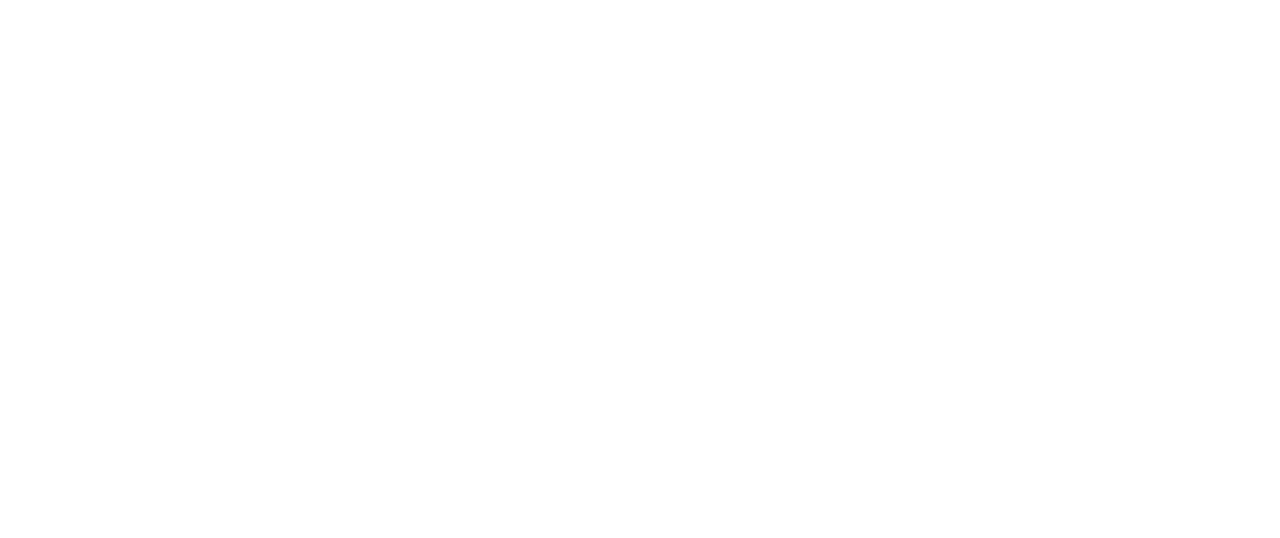
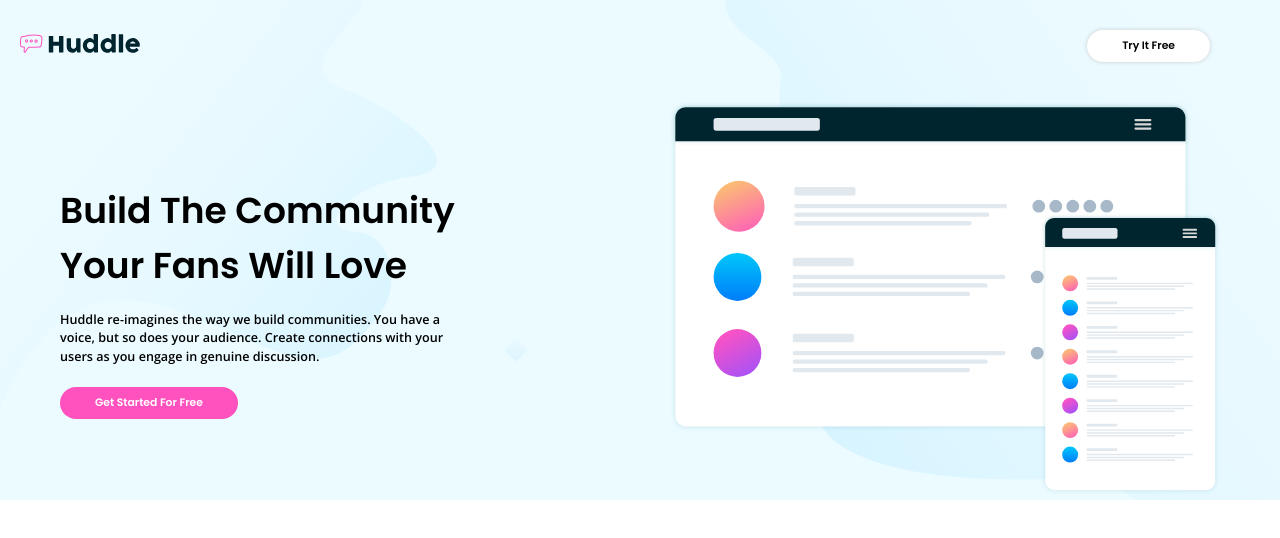
Before and after one commit to gabrielneoob/huddle-landing-page, a plain HTML site: page index.html in a window 1280 px wide. Drawn offline with nearby package versions, Linux system fonts and the light colour scheme.

Commit message:
adicionado header e main

```diff
--- a/css/global.css
+++ b/css/global.css
@@ -1,5 +1,8 @@
 html {
   font-size: 18px;
+}
+
+body {
   margin: 0;
 }
 
@@ -12,3 +15,24 @@ ul {
   margin: 0;
   padding: 0;
 }
+
+img {
+  max-width: 100%;
+  height: 100%;
+  object-fit: cover;
+}
+
+a {
+  text-decoration: none;
+}
+
+.button {
+  background: #fff;
+  font-size: 0.6rem;
+  color: #000;
+  font-family: "Poppins";
+  padding: 8px 35px;
+  border-radius: 50px;
+  display: inline-block;
+  margin: 0 50px 0px 0px;
+}
--- /dev/null
+++ b/css/header.css
@@ -0,0 +1,50 @@
+.header-bg {
+  background: url(../img/bg-hero-desktop.svg) var(--cor-n-1);
+}
+
+.header- {
+  display: flex;
+  justify-content: space-between;
+  align-items: center;
+  padding: 30px 20px 40px;
+}
+
+.header- img {
+  max-width: 120px;
+}
+
+.header- .button {
+  box-shadow: 0px 0px 4px #ccc;
+}
+
+.header- a:hover {
+  color: #888;
+}
+
+main {
+  display: grid;
+  grid-template-columns: repeat(2, 1fr);
+  align-items: center;
+  padding: 0px 60px;
+  gap: 60px;
+}
+
+.introdution-title {
+  font-family: "Poppins";
+  text-transform: capitalize;
+  margin-bottom: 18px;
+}
+
+.introdution-txt {
+  font-family: "Open Sans";
+  font-size: 0.7rem;
+  line-height: 1.5;
+  max-width: 57ch;
+  font-weight: 600;
+  margin-bottom: 20px;
+}
+
+.introdution .button {
+  background-color: var(--cor-primaria);
+  color: #fff;
+}
--- a/css/style.css
+++ b/css/style.css
@@ -1 +1,3 @@
 @import "./global.css";
+@import "./cores.css";
+@import "./header.css";
--- a/index.html
+++ b/index.html
@@ -11,4 +11,27 @@
   <title>huddle</title>
 </head>
 
+<body>
+  <header class="header-bg">
+    <div class="header-">
+      <div><img src="./img/logo.svg" alt="logo Huddle"></div>
+      <div><a href="#" class="button">Try It Free</a></div>
+    </div>
+    <main>
+      <div class="introdution">
+        <h1 class="introdution-title">build the community<br>
+          your fans will love
+        </h1>
+        <p class="introdution-txt">
+          Huddle re-imagines the way we build communities. You have a voice, but so does your audience. Create connections with your users as you engage in genuine discussion.
+        </p>
+        <a href="#" class="button">Get Started For Free</a>
+      </div>
+      <div>
+        <img src="./img/illustration-mockups.svg" alt="illustration mockups">
+      </div>
+    </main>
+  </header>
+</body>
+
 </html>
```
